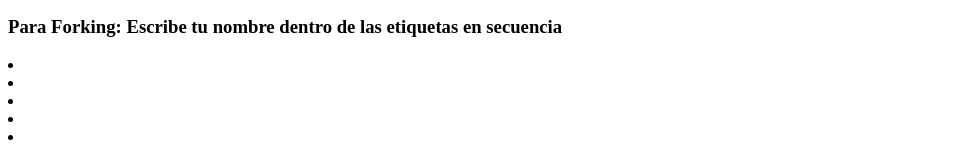
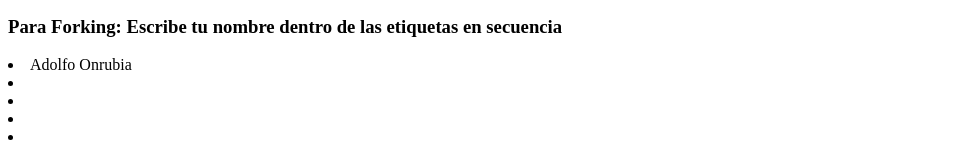
Before and after one commit to masteruah-leilane13/masteruah-leilane13.github.io, a plain HTML site: page index.html in a window 1280 px wide. Shown: the part 445-591 px from the top of the page, without its empty margins (0-965 px from the left). Drawn offline with Linux system fonts and the light colour scheme.

Commit message:
añadir compañero

```diff
--- a/index.html
+++ b/index.html
@@ -19,7 +19,7 @@
       <!-- Ejemplo: <li>Leilane Almeida</li> -->
       <!-- Ejemplo: <li>...Otro Nombre...</li> -->
 
-      <li></li>
+      <li>Adolfo Onrubia</li>
       <li></li>
       <li></li>
       <li></li>
```
